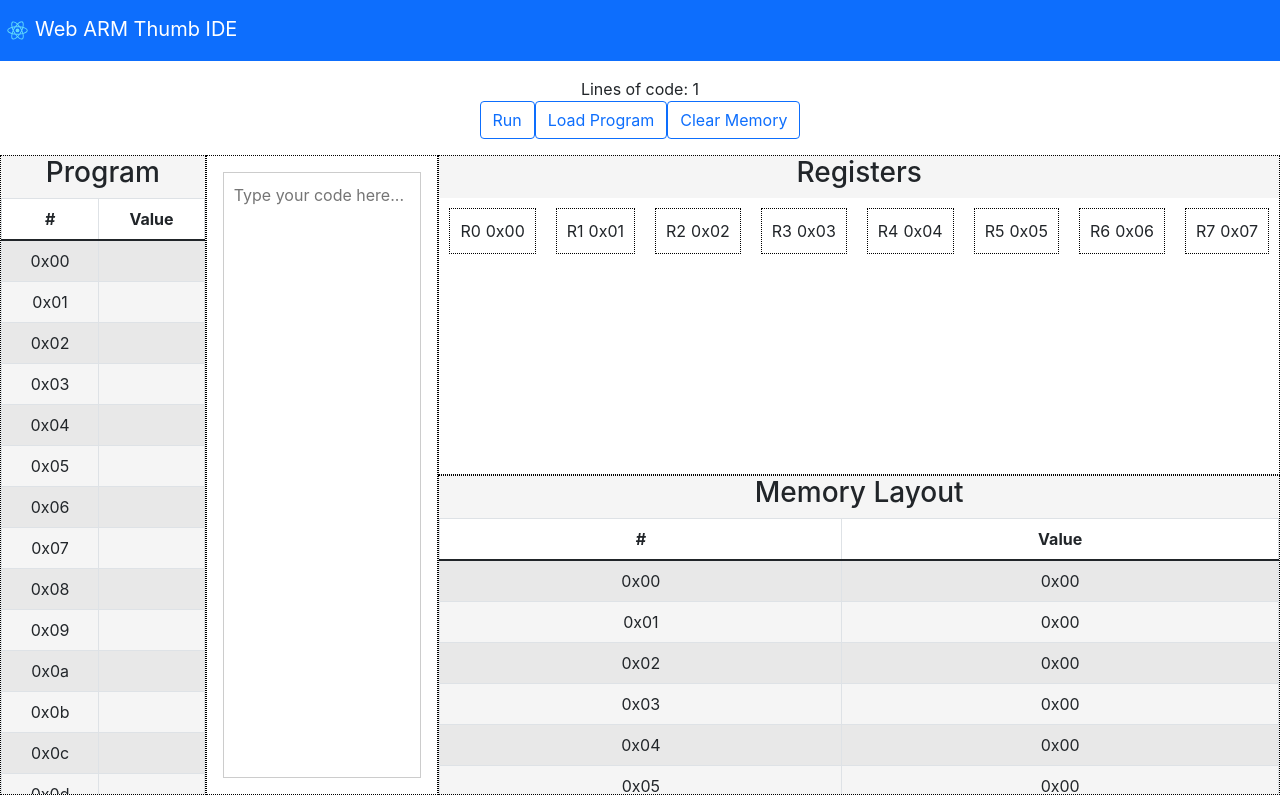
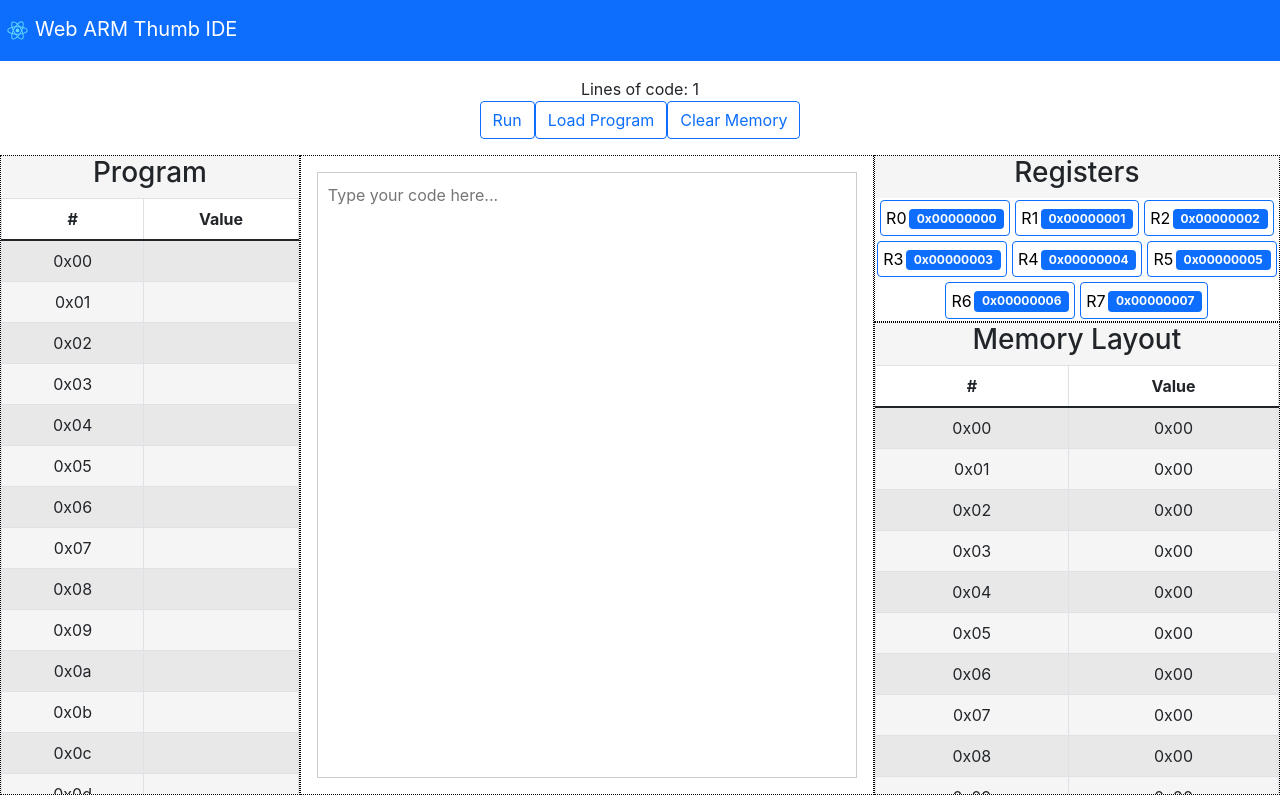
Before and after one commit to FreddyJS/wthumb, a React (Create React App) app in the folder frontend/: page / in a window 1280 px wide. Built offline with nearby package versions, Linux system fonts and the light colour scheme.

Commit message:
[frontend] Style changes

```diff
--- a/frontend/src/App.tsx
+++ b/frontend/src/App.tsx
@@ -53,13 +53,9 @@ function App() {
         <div className='content-code'>
           <Program/>
           <CodeEditor placeHolder="Type your code here..." onChange={(text) => {setCode(text)}}/>
-          <div style={{width: "100%"}}>
-            <div style={{height: "50%"}}>
-              <Registers/>
-            </div>
-            <div style={{height: "50%"}}>
-              <Memory/>
-            </div>
+          <div style={{display: "flex", flexDirection: "column"}}>
+            <Registers/>
+            <Memory/>
           </div>
         </div>
       </div>
--- a/frontend/src/components/CodeEditor/code-editor.scss
+++ b/frontend/src/components/CodeEditor/code-editor.scss
@@ -1,17 +1,14 @@
 .code-editor {
-    display: flex;
-    flex-direction: row;
     justify-content: center;
-    width: 100%;
-    height: 100%;
+    padding: 1rem;
+    flex: 1 1 auto;
     border: 1px dotted #000;
-    padding: 1rem;
 }
 
 .ce-textarea {
     width: 100%;
     height: 100%;
-    border: 1px solid #ccc;
     padding: 10px;
     resize: none;
+    border: 1px solid #ccc;
 }
--- a/frontend/src/components/Memory/memory.scss
+++ b/frontend/src/components/Memory/memory.scss
@@ -1,9 +1,9 @@
 .memory {
     display: flex;
     flex-direction: column;
-    width: 100%;
-    height: 100%;
     background-color: #f5f5f5;
+    overflow: hidden;
+    flex: 1 1 0px;
     border: 1px dotted #000;
 }
 
@@ -12,7 +12,6 @@
 }
 
 .memory-container {
-    flex: 1;
     overflow: auto;
 
     thead {
--- a/frontend/src/components/Program/program.scss
+++ b/frontend/src/components/Program/program.scss
@@ -1,14 +1,13 @@
 .program {
   display: flex;
   flex-direction: column;
-  width: 100%;
-  height: 100%;
+  flex: 1 1 0px;
   background-color: #f5f5f5;
   border: 1px dotted #000;
 }
 
 .program-container {
-  flex: 1;
+  min-width: fit-content;
   overflow: auto;
 
   thead {
--- a/frontend/src/components/Registers/Registers.tsx
+++ b/frontend/src/components/Registers/Registers.tsx
@@ -1,19 +1,51 @@
+import "./registers.scss";
 import { useAppSelector } from "hooks";
-import "./registers.scss";
+
+import Button from "react-bootstrap/Button";
+import Badge from "react-bootstrap/Badge";
 
 const Registers = () => {
   const regs = useAppSelector(state => state.cpu.cpu.regs);
+  const regs_n = regs.length;
+  const regs_per_row = 3;
+
+  const registers_row = (first: number, last: number) => {
+    let row: JSX.Element[] = [];
+    for (let i = first; i < last; i++) {
+      row.push(
+        <Button variant="outline-primary" className="registers-item">
+          <div className="registers-item-name">R{i}</div>
+          <div>
+            <Badge bg="primary" className="registers-item-value">0x{regs[i].toString(16).padStart(8, '0')}</Badge>
+          </div>
+        </Button>
+      );
+    }
+
+    return row;
+  };
+
+  const registers_rows = () => {
+    let rows: JSX.Element[] = [];
+    const total_rows = Math.ceil(regs_n / regs_per_row);
+
+    for (let i = 0; i < total_rows; i++) {
+      const first = i * regs_per_row;
+      const last = Math.min(first + regs_per_row, regs_n);
+      rows.push(
+        <div className="registers-row" key={i}>
+          {registers_row(first, last)}
+        </div>
+      );
+    }
+    return rows;
+  }
 
   return (
     <div className="registers">
       <h3>Registers</h3>
       <div className="registers-container">
-        {regs.map((value: number, i: number) => (
-          <div key={i} className="registers-item">
-            <div className="registers-item-name">R{i}</div>
-            <div className="registers-item-value">0x{value.toString(16).padStart(2, "0")}</div>
-          </div>
-        ))}
+        {registers_rows()}
       </div>
     </div>
   );
--- a/frontend/src/components/Registers/registers.scss
+++ b/frontend/src/components/Registers/registers.scss
@@ -1,34 +1,37 @@
 .registers {
-  display: flex;
-  flex-direction: column;
-  width: 100%;
-  height: 100%;
   background-color: #f5f5f5;
+  justify-content: center;
+  align-items: center;
+  flex: 0 1 0px;
   border: 1px dotted #000;
 }
 
 .registers-container {
+  background-color: #fff;
+}
+
+.registers-row {
   display: flex;
   flex-direction: row;
-  flex: 1;
-  background-color: #fff;
+  flex-wrap: wrap;
+  justify-content: center;
+  align-items: center;
 }
 
 .registers-item {
   display: flex;
   flex-direction: row;
-  height: fit-content;
-  width: fit-content;
-  padding: 10px;
-  margin: 10px;
-  border: 1px dotted #000;
+  align-items: center;
+  padding: 5px;
+  margin: 2.5px;
+}
+
+.registers-item:hover {
+  background-color: #ddd;
 }
 
 .registers-item-name {
+  color: #000;
   width: fit-content;
-  margin-right: 5px;
+  margin-right: 2.5px;
 }
-
-.registers-item-value {
-  width: fit-content;
-}
```
